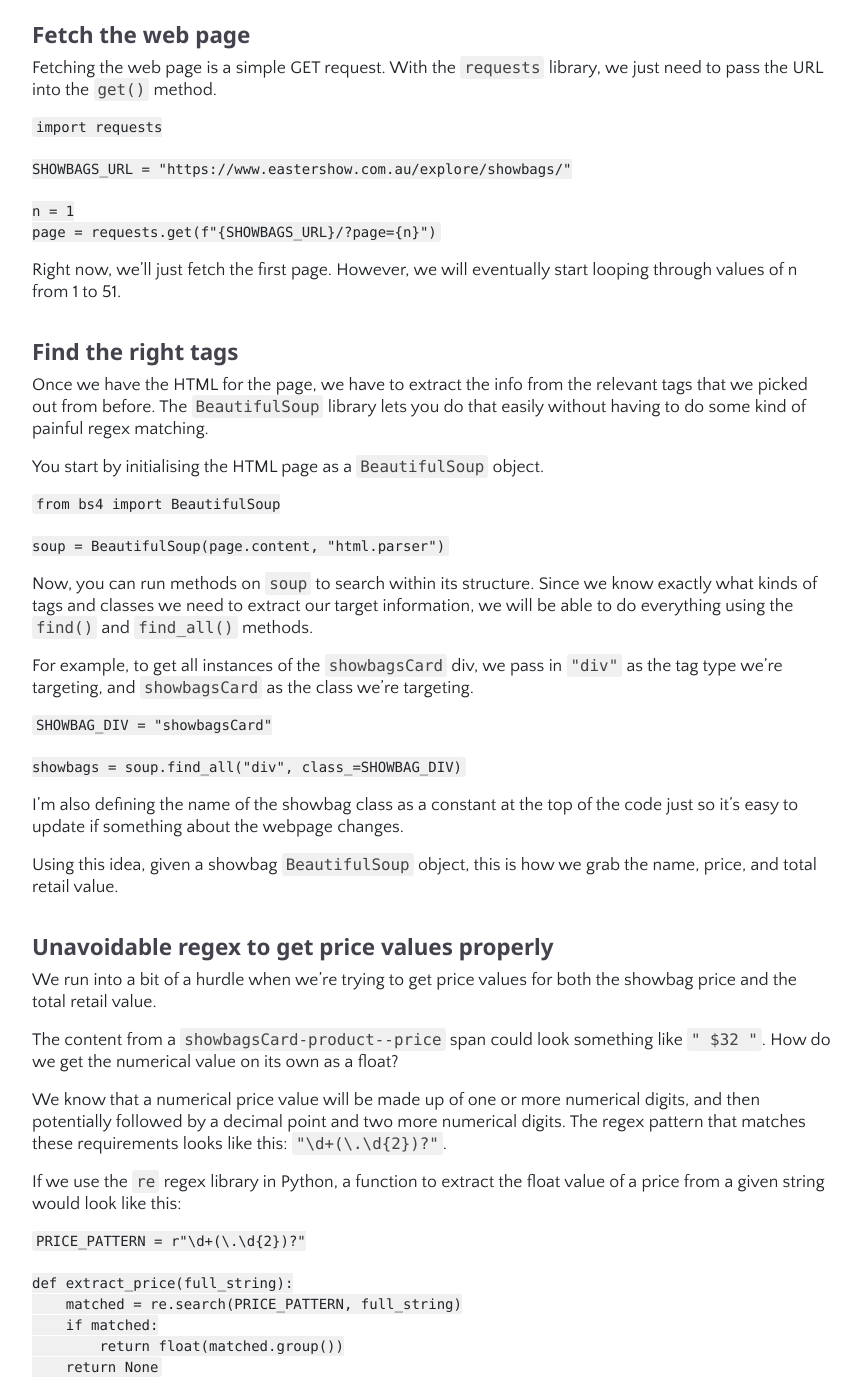
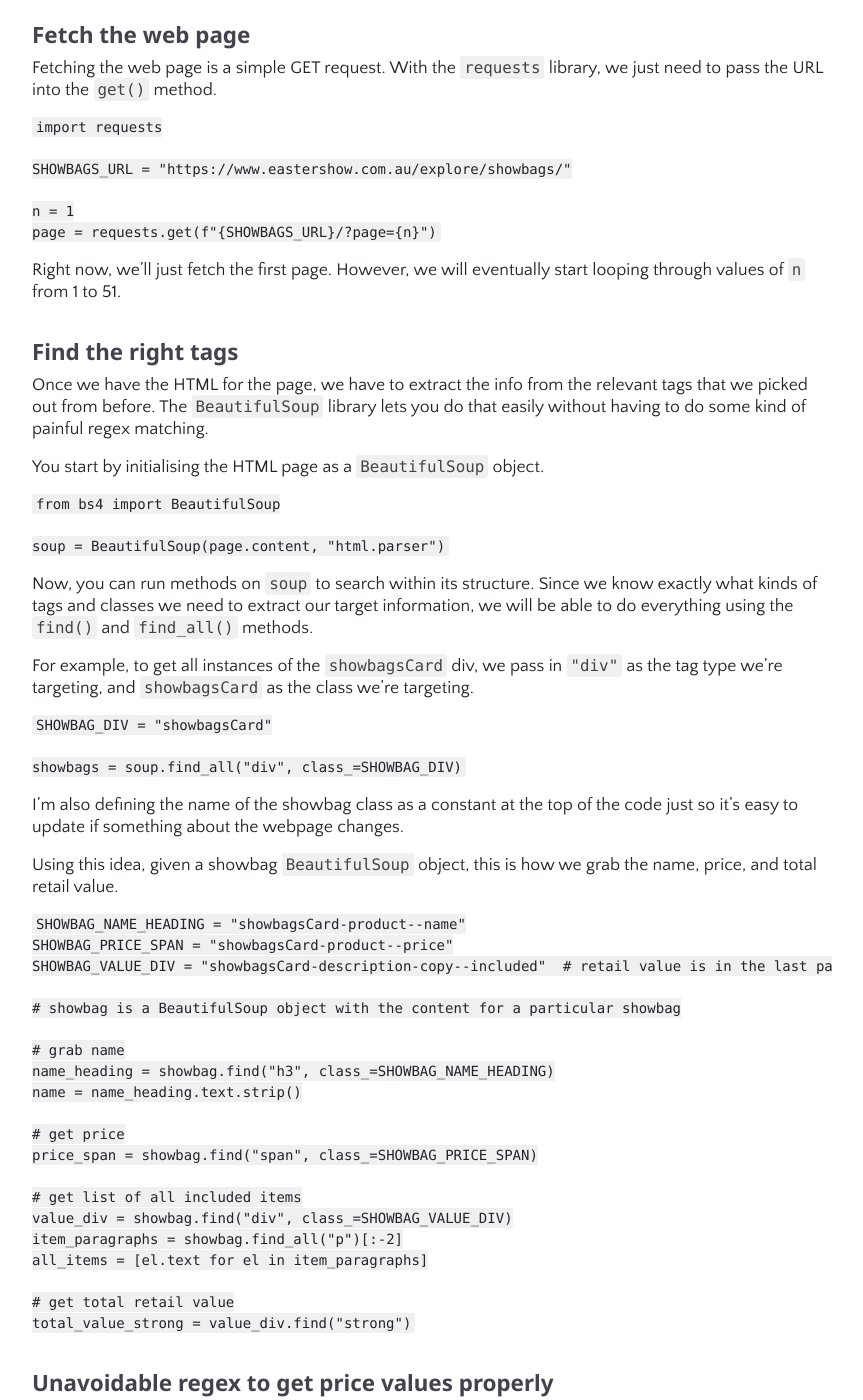
Before and after one commit to angenibai/angenibai.github.io, a Jekyll site: the page built from _posts/2023-04-02-easter-show-value.md, in a window 1280 px wide and 1400 px high, scrolled down 8405 px. Shown: the whole window, without its empty margins (208-1071 px from the left). Built offline with Jekyll 4.4.1, drawn with Linux system fonts in a browser that asks for light colours; nearby versions of some CDN libraries; comment, search, counter and statistics services are not loaded; a style sheet for code colours, icons or effects is not loaded; some of the changed text lies outside the part shown.

Commit message:
clean up code

````diff
--- a/_posts/2023-04-02-easter-show-value.md
+++ b/_posts/2023-04-02-easter-show-value.md
@@ -104,11 +104,11 @@ Showbag **name** is in a `showbagsCard-product--name` heading.
 
 <img src="/assets/img/easter-show-value/showbag-highlight-price.png" alt="Highlighting a price span" />
 
-The list of included **items** within a `showbagsCard-description-copy--included` div.
+The list of included **items** is within a `showbagsCard-description-copy--included` div.
 
 <img src="/assets/img/easter-show-value/showbag-highlight-items.png" alt="Highlighting an items div" />
 
-**Retail value** is the last paragraph within the `showbagsCard-description-copy--included` div, within `strong` tags.
+**Retail value** is between `strong` tags in the last paragraph of the `showbagsCard-description-copy--included` div.
 
 <img src="/assets/img/easter-show-value/showbag-highlight-value.png" alt="Highlighting the retail value strong tag" />
 
@@ -129,7 +129,7 @@ n = 1
 page = requests.get(f"{SHOWBAGS_URL}/?page={n}")
 ```
 
-Right now, we’ll just fetch the first page. However, we will eventually start looping through values of n from 1 to 51.
+Right now, we’ll just fetch the first page. However, we will eventually start looping through values of `n` from 1 to 51.
 
 ### Find the right tags
 
@@ -156,6 +156,29 @@ showbags = soup.find_all("div", class_=SHOWBAG_DIV)
 I’m also defining the name of the showbag class as a constant at the top of the code just so it’s easy to update if something about the webpage changes.
 
 Using this idea, given a showbag `BeautifulSoup` object, this is how we grab the name, price, and total retail value.
+
+```python
+SHOWBAG_NAME_HEADING = "showbagsCard-product--name"
+SHOWBAG_PRICE_SPAN = "showbagsCard-product--price"
+SHOWBAG_VALUE_DIV = "showbagsCard-description-copy--included"  # retail value is in the last paragraph inside <strong> tags
+
+# showbag is a BeautifulSoup object with the content for a particular showbag
+
+# grab name
+name_heading = showbag.find("h3", class_=SHOWBAG_NAME_HEADING)
+name = name_heading.text.strip()
+
+# get price
+price_span = showbag.find("span", class_=SHOWBAG_PRICE_SPAN)
+
+# get list of all included items
+value_div = showbag.find("div", class_=SHOWBAG_VALUE_DIV)
+item_paragraphs = showbag.find_all("p")[:-2]
+all_items = [el.text for el in item_paragraphs]
+
+# get total retail value
+total_value_strong = value_div.find("strong")
+```
 
 ### Unavoidable regex to get price values properly
 
````
